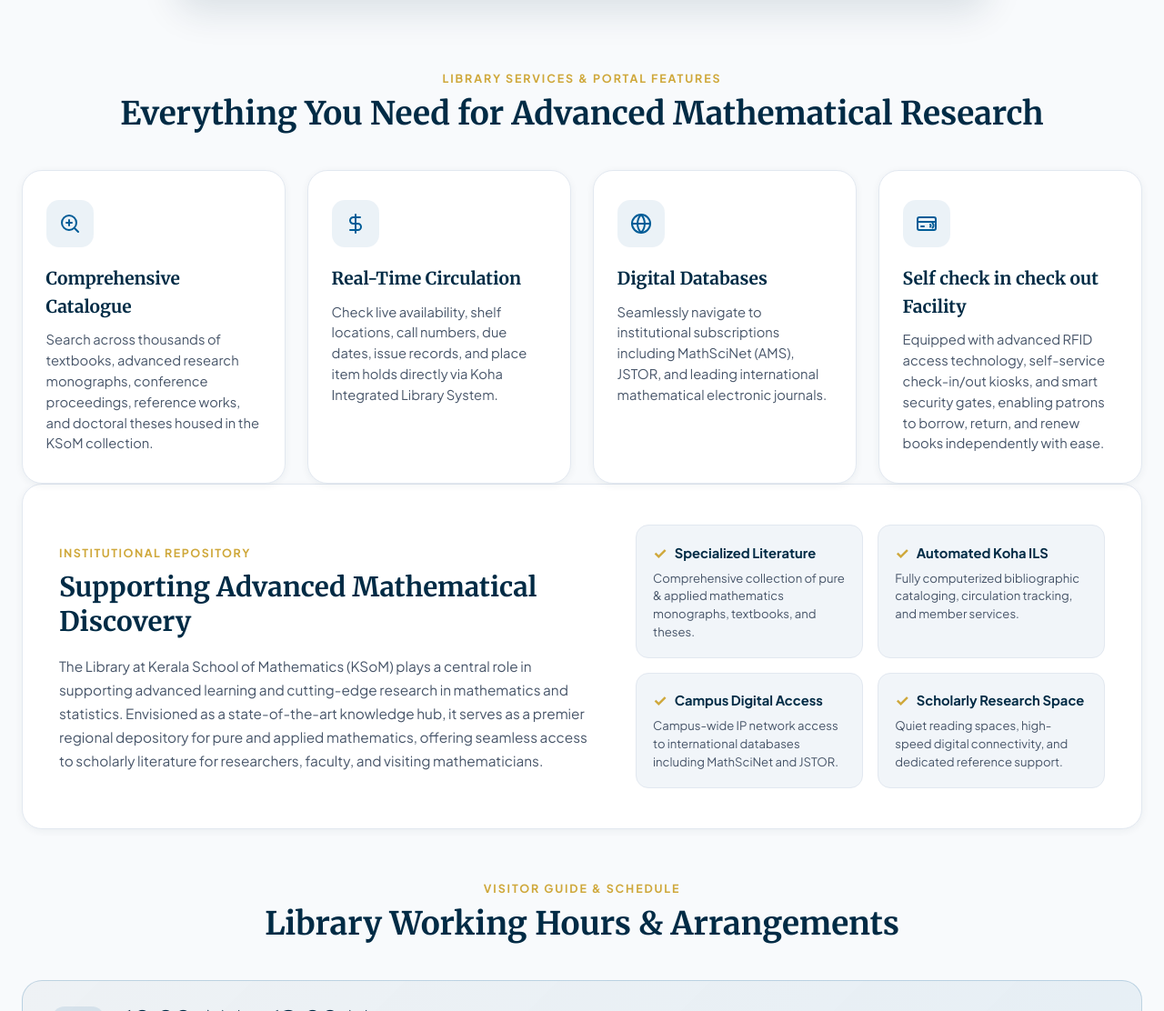
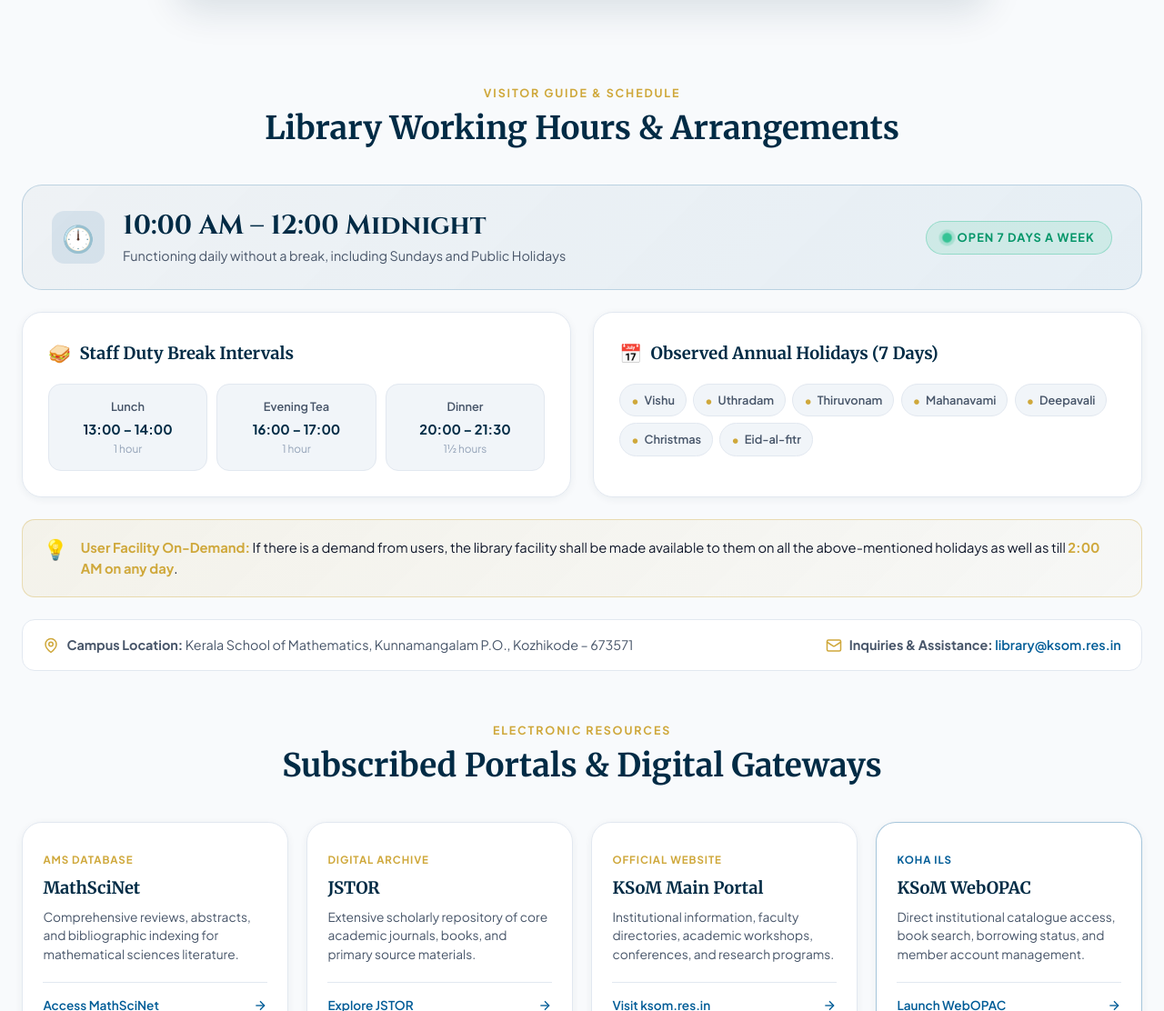
Before and after one commit to kerala-school-of-mathematics/opac-ksom, a plain HTML site: page index.html in a window 1280 px wide. Shown: the part 994-2106 px from the top of the page at 91% size. Drawn offline with Linux system fonts and the light colour scheme.

Commit message:
Hide (comment out) Library Services & Portal Features and Institutional Repository sections

```diff
--- a/index.html
+++ b/index.html
@@ -1621,13 +1621,14 @@
          Features & Capabilities Grid
          ========================================= -->
     <section class="section-container">
+      <!-- [HIDDEN FOR NOW: Library Services & Portal Features]
       <div class="section-heading-wrap">
-        <span class="section-tag">Library Services & Portal Features</span>
+        <span class="section-tag">Library Services &amp; Portal Features</span>
         <h2 class="section-title">Everything You Need for Advanced Mathematical Research</h2>
       </div>
 
       <div class="features-grid">
-        <!-- Feature 1 -->
+        [Feature 1]
         <div class="feature-card">
           <div class="feature-icon-box">
             <svg width="24" height="24" viewBox="0 0 24 24" fill="none" stroke="currentColor" stroke-width="2" stroke-linecap="round" stroke-linejoin="round"><path d="m21 21-4.3-4.3"></path><circle cx="11" cy="11" r="8"></circle><path d="M11 8v6"></path><path d="M8 11h6"></path></svg>
@@ -1636,7 +1637,7 @@
           <p class="feature-desc">Search across thousands of textbooks, advanced research monographs, conference proceedings, reference works, and doctoral theses housed in the KSoM collection.</p>
         </div>
 
-        <!-- Feature 2 -->
+        [Feature 2]
         <div class="feature-card">
           <div class="feature-icon-box">
             <svg width="24" height="24" viewBox="0 0 24 24" fill="none" stroke="currentColor" stroke-width="2" stroke-linecap="round" stroke-linejoin="round"><path d="M12 2v20"></path><path d="M17 5H9.5a3.5 3.5 0 0 0 0 7h5a3.5 3.5 0 0 1 0 7H6"></path></svg>
@@ -1645,7 +1646,7 @@
           <p class="feature-desc">Check live availability, shelf locations, call numbers, due dates, issue records, and place item holds directly via Koha Integrated Library System.</p>
         </div>
 
-        <!-- Feature 3 -->
+        [Feature 3]
         <div class="feature-card">
           <div class="feature-icon-box">
             <svg width="24" height="24" viewBox="0 0 24 24" fill="none" stroke="currentColor" stroke-width="2" stroke-linecap="round" stroke-linejoin="round"><circle cx="12" cy="12" r="10"></circle><line x1="2" y1="12" x2="22" y2="12"></line><path d="M12 2a15.3 15.3 0 0 1 4 10 15.3 15.3 0 0 1-4 10 15.3 15.3 0 0 1-4-10 15.3 15.3 0 0 1 4-10z"></path></svg>
@@ -1654,7 +1655,7 @@
           <p class="feature-desc">Seamlessly navigate to institutional subscriptions including MathSciNet (AMS), JSTOR, and leading international mathematical electronic journals.</p>
         </div>
 
-        <!-- Feature 4: Self check in check out Facility (RFID) -->
+        [Feature 4: Self check in check out Facility (RFID)]
         <div class="feature-card">
           <div class="feature-icon-box">
             <svg width="24" height="24" viewBox="0 0 24 24" fill="none" stroke="currentColor" stroke-width="2" stroke-linecap="round" stroke-linejoin="round">
@@ -1669,16 +1670,15 @@
           <p class="feature-desc">Equipped with advanced RFID access technology, self-service check-in/out kiosks, and smart security gates, enabling patrons to borrow, return, and renew books independently with ease.</p>
         </div>
       </div>
-
-      <!-- =========================================
-           Section: About KSoM Library Showcase
-           ========================================= -->
+      -->
+
+      <!-- [HIDDEN FOR NOW: Institutional Repository]
       <div class="about-showcase-card" id="about-library">
         <div>
           <span class="about-story-tag">Institutional Repository</span>
           <h2 class="about-story-title">Supporting Advanced Mathematical Discovery</h2>
           <p class="about-story-desc">
-            The Library at Kerala School of Mathematics (KSoM) plays a central role in supporting advanced learning and cutting-edge research in mathematics and statistics. Envisioned as a state-of-the-art knowledge hub, it serves as a premier regional depository for pure and applied mathematics, offering seamless access to scholarly literature for researchers, faculty, and visiting mathematicians.
+            The Library at Kerala School of Mathematics (KSoM) plays a central role in supporting advanced learning and cutting-edge research in mathematics. Envisioned as a state-of-the-art knowledge hub, it serves as a premier regional depository for pure and applied mathematics, offering seamless access to scholarly literature for researchers, faculty, and visiting mathematicians.
           </p>
         </div>
 
@@ -1716,6 +1716,7 @@
           </div>
         </div>
       </div>
+      -->
 
       <!-- =========================================
            Section: Library Working Hours & Visitor Guide
```
